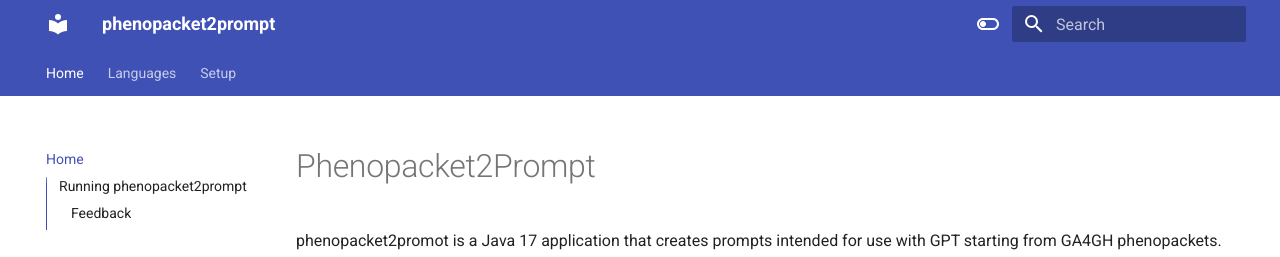
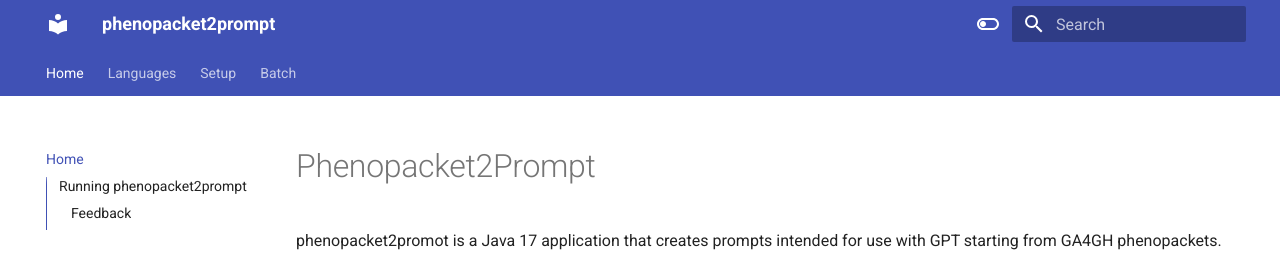
Before and after one commit to monarch-initiative/phenopacket2prompt, an MkDocs documentation site: the page built from docs/index.md, in a window 1280 px wide. Shown: the top 257 px of the page. Built offline with MkDocs 1.6.1 and Material for MkDocs 9.7.7, drawn with Linux system fonts in a browser that asks for light colours.

Commit message:
documentation

```diff
--- a/mkdocs.yml
+++ b/mkdocs.yml
@@ -35,6 +35,7 @@
     - "Template": 'languages.md'
     - "English": "english.md"
   - Setup: "setup.md"
+  - Batch: "batch.md"
 
 plugins:
   - search
```
